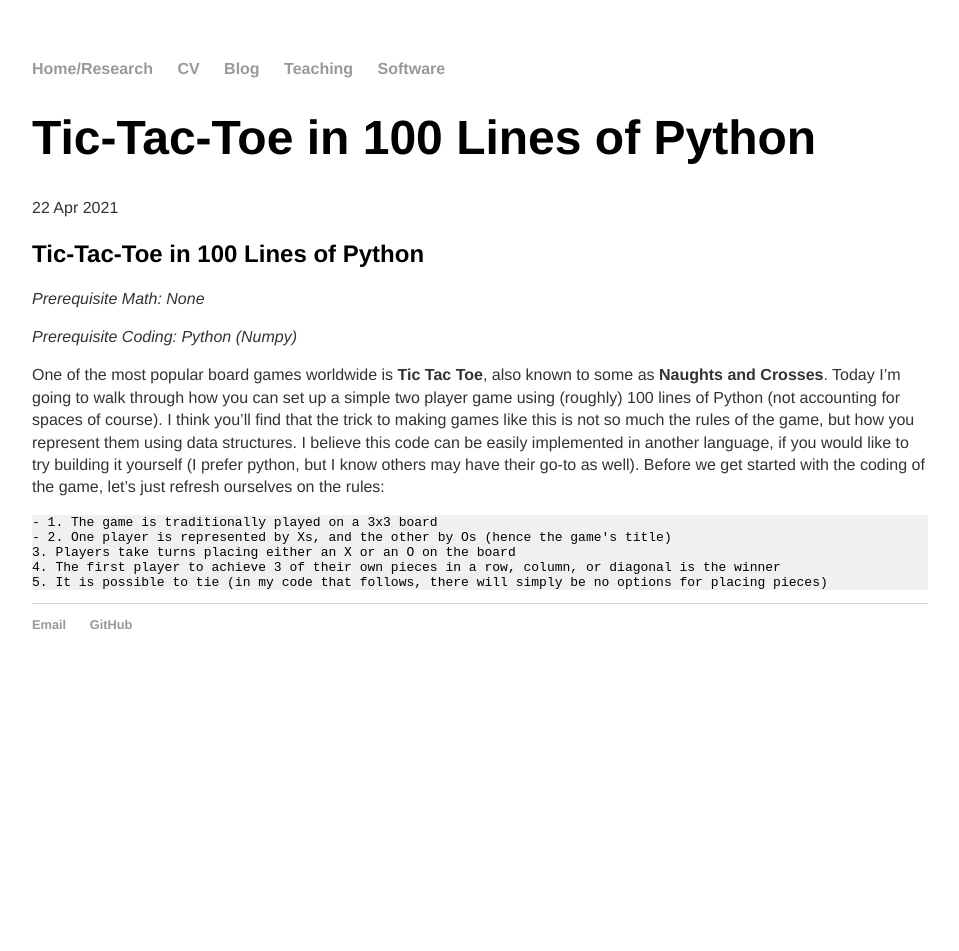
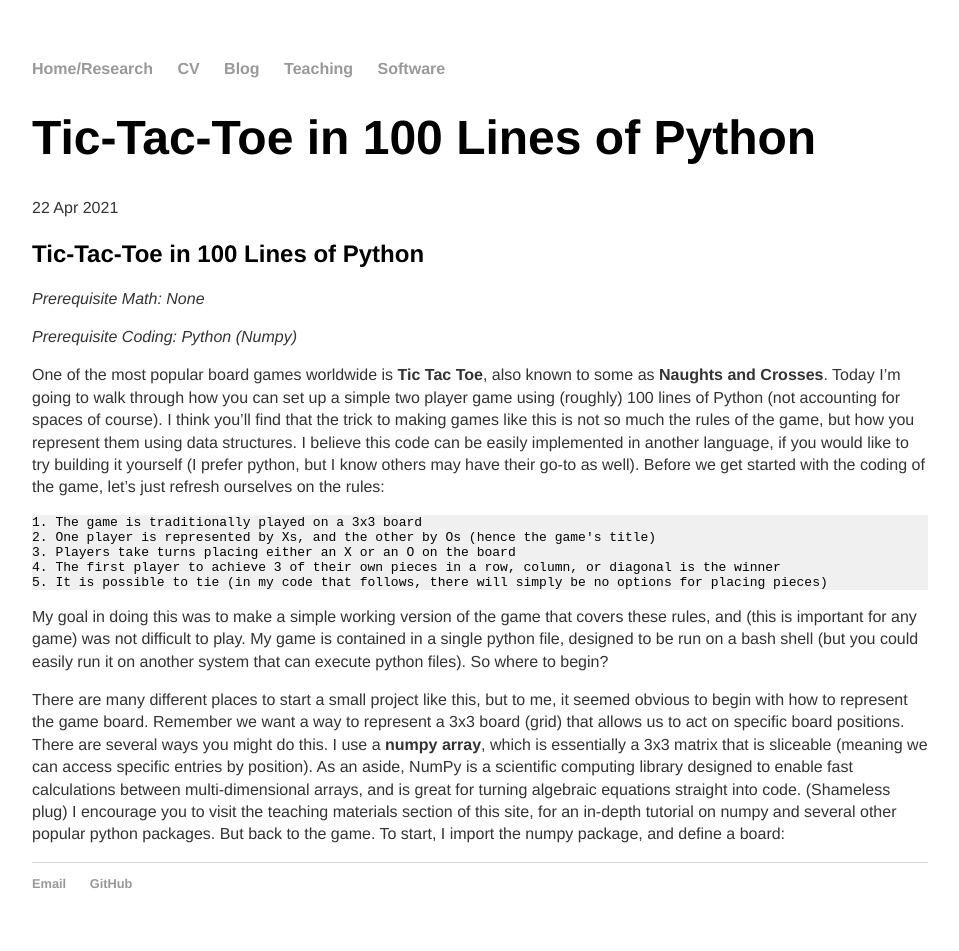
Before and after one commit to 12mre1/12mre1.github.io, a Jekyll site: the page built from _posts/2021-04-22-Tic-Tac-Toe-in-100-Lines-of-Python.md, in a window 1280 px wide. Shown: the whole page, without its empty margins (160-1119 px from the left). Built offline with Jekyll 4.4.1, drawn with Linux system fonts in a browser that asks for light colours; before the commit the page ends 900 px from its top, so only the background shows below that.

Commit message:
update tictactoe post

```diff
--- a/_posts/2021-04-22-Tic-Tac-Toe-in-100-Lines-of-Python.md
+++ b/_posts/2021-04-22-Tic-Tac-Toe-in-100-Lines-of-Python.md
@@ -12,8 +12,12 @@ _Prerequisite Coding: Python (Numpy)_
 
 One of the most popular board games worldwide is __Tic Tac Toe__, also known to some as __Naughts and Crosses__. Today I'm going to walk through how you can set up a simple two player game using (roughly) 100 lines of Python (not accounting for spaces of course). I think you'll find that the trick to making games like this is not so much the rules of the game, but how you represent them using data structures. I believe this code can be easily implemented in another language, if you would like to try building it yourself (I prefer python, but I know others may have their go-to as well). Before we get started with the coding of the game, let's just refresh ourselves on the rules:
 
-    - 1. The game is traditionally played on a 3x3 board
-    - 2. One player is represented by Xs, and the other by Os (hence the game's title)
+    1. The game is traditionally played on a 3x3 board
+    2. One player is represented by Xs, and the other by Os (hence the game's title)
     3. Players take turns placing either an X or an O on the board
     4. The first player to achieve 3 of their own pieces in a row, column, or diagonal is the winner
     5. It is possible to tie (in my code that follows, there will simply be no options for placing pieces)
+
+My goal in doing this was to make a simple working version of the game that covers these rules, and (this is important for any game) was not difficult to play. My game is contained in a single python file, designed to be run on a bash shell (but you could easily run it on another system that can execute python files). So where to begin?
+
+There are many different places to start a small project like this, but to me, it seemed obvious to begin with how to represent the game board. Remember we want a way to represent a 3x3 board (grid) that allows us to act on specific board positions. There are several ways you might do this. I use a __numpy array__, which is essentially a 3x3 matrix that is sliceable (meaning we can access specific entries by position). As an aside, NumPy is a scientific computing library designed to enable fast calculations between multi-dimensional arrays, and is great for turning algebraic equations straight into code. (Shameless plug) I encourage you to visit the teaching materials section of this site, for an in-depth tutorial on numpy and several other popular python packages. But back to the game. To start, I import the numpy package, and define a board:
```
